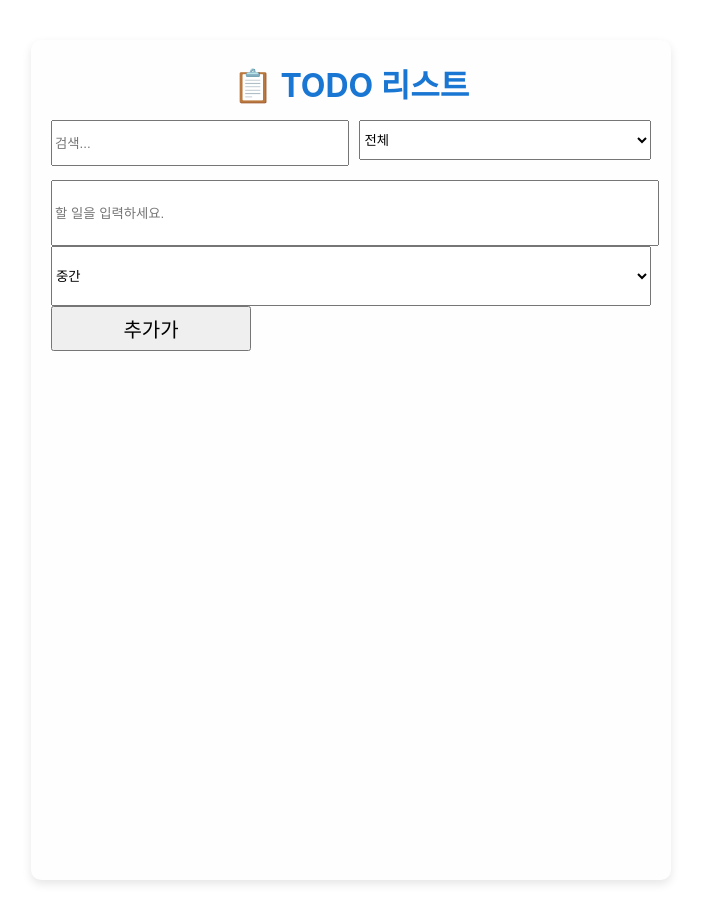
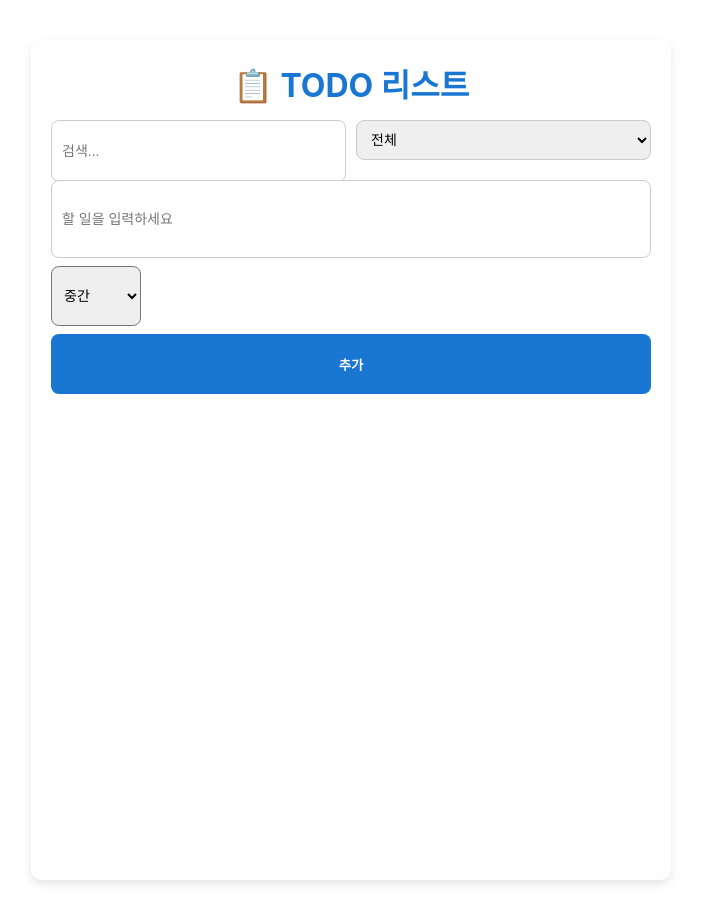
Before and after one commit to JDWdonga21/amuse-todo-app, a React (Create React App) app: page /todo in a window 1280 px wide. Shown: the whole page, without its empty margins (289-990 px from the left). Built offline with nearby package versions, Linux system fonts and the light colour scheme.

Commit message:
UIUX 개선중중

```diff
--- a/src/components/addTodoForm.tsx
+++ b/src/components/addTodoForm.tsx
@@ -1,19 +1,15 @@
-import React, {useState} from "react";
-import { useSetRecoilState } from "recoil";
-import { todoListState, TodoItemType } from "../atoms/todoListAtom";
+import React, { useState } from 'react';
+import { useSetRecoilState } from 'recoil';
+import { todoListState, TodoItemType } from '../atoms/todoListAtom';
 import { v4 as uuidv4 } from 'uuid';
-import Tbutton from "../components/todoButton";
 
 const AddTodoForm = () => {
-    const[text, setText] = useState('');
-    const[priority, setPriority] = useState<'low'|'medium'|'high'>('medium');
+  const [text, setText] = useState('');
+  const [priority, setPriority] = useState<'low' | 'medium' | 'high'>('medium');
   const setTodoList = useSetRecoilState(todoListState);
 
-
-
   const handleAdd = () => {
-        if(!text.trim()) return;
-
+    if (!text.trim()) return;
     const newTodo: TodoItemType = {
       id: uuidv4(),
       text,
@@ -21,43 +17,61 @@ const AddTodoForm = () => {
       priority,
       createdAt: new Date().toISOString(),
     };
-
-        setTodoList((oldList) => [...oldList, newTodo]);
+    setTodoList((prev) => [...prev, newTodo]);
     setText('');
   };
 
-    return(
-        <div>
+  return (
+    <div style={styles.form}>
       <input
         type="text"
-                placeholder="할 일을 입력하세요."
+        placeholder="할 일을 입력하세요"
         value={text}
-                onChange={(e)=>{
-                    setText(e.target.value)
-                }}
+        onChange={(e) => setText(e.target.value)}
+        style={styles.input}
       />
-            <select
-                value={priority}
-                onChange={(e)=>{
-                        setPriority(e.target.value as any)
-                    }
-                }
-            >
+      <select value={priority} onChange={(e) => setPriority(e.target.value as any)} style={styles.select}>
         <option value="high">높음</option>
         <option value="medium">중간</option>
         <option value="low">낮음</option>
       </select>
-            <Tbutton
-                text="추가가"
-                onButtonClick={
-                    ()=>{
-                        handleAdd();
-                    }
-                }
-            >
-
-            </Tbutton>
+      <button onClick={handleAdd} style={styles.button}>추가</button>
     </div>
   );
 };
+
+const styles: { [key: string]: React.CSSProperties } = {
+  form: {
+    display: 'flex',
+    alignItems: 'center',
+    gap: '8px',
+    flexWrap: 'wrap',
+    marginBottom: '20px',
+  },
+  input: {
+    flexGrow: 1,
+    minWidth: '150px',
+    padding: '8px 10px',
+    fontSize: '14px',
+    borderRadius: '8px',
+    border: '1px solid #ccc',
+  },
+  select: {
+    padding: '8px',
+    borderRadius: '8px',
+    fontSize: '14px',
+    width: '90px',
+  },
+  button: {
+    padding: '8px 14px',
+    backgroundColor: '#1976d2',
+    color: 'white',
+    border: 'none',
+    borderRadius: '8px',
+    fontWeight: 'bold',
+    cursor: 'pointer',
+    whiteSpace: 'nowrap',
+  },
+};
+
 export default AddTodoForm;
--- a/src/components/priorityFilter.tsx
+++ b/src/components/priorityFilter.tsx
@@ -6,7 +6,17 @@ const PriorityFilter = () => {
   const [priority, setPriority] = useRecoilState(priorityFilterState);
 
   return (
-    <select value={priority} onChange={(e) => setPriority(e.target.value as priorityFilter)}>
+    <select
+      value={priority}
+      onChange={(e) => setPriority(e.target.value as priorityFilter)}
+      style={{
+        flex: 1,
+        padding: '10px',
+        borderRadius: '8px',
+        fontSize: '14px',
+        border: '1px solid #ccc',
+      }}
+    >
       <option value="all">전체</option>
       <option value="high">높음</option>
       <option value="medium">중간</option>
--- a/src/components/searchBar.tsx
+++ b/src/components/searchBar.tsx
@@ -11,6 +11,13 @@ const SearchBar = () => {
       placeholder="검색..."
       value={filter}
       onChange={(e) => setFilter(e.target.value)}
+      style={{
+        flex: 1,
+        padding: '10px',
+        borderRadius: '8px',
+        border: '1px solid #ccc',
+        fontSize: '14px',
+      }}
     />
   );
 };
--- a/src/components/todoButton.tsx
+++ b/src/components/todoButton.tsx
@@ -2,25 +2,37 @@ import React from "react";
 
 interface TbuttonProps {
   text: string;
-    // displayYn: boolean;
   onButtonClick: () => void;
   children?: React.ReactNode;
+  type?: 'edit' | 'delete' | 'complete' | 'undo' | 'save';
 }
 
-const Tbutton: React.FC<TbuttonProps> = ({ text, onButtonClick }) => {
+const Tbutton: React.FC<TbuttonProps> = ({ text, onButtonClick, type = 'edit' }) => {
+  const baseStyle: React.CSSProperties = {
+    padding: '8px 14px',
+    borderRadius: '8px',
+    fontSize: '14px',
+    marginLeft: '6px',
+    border: 'none',
+    cursor: 'pointer',
+    fontWeight: 'bold',
+  };
+
+  const typeStyles: { [key: string]: React.CSSProperties } = {
+    save: { backgroundColor: '#ffd54f' },
+    edit: { backgroundColor: '#64b5f6', color: 'white' },
+    complete: { backgroundColor: '#81c784', color: 'white' },
+    undo: { backgroundColor: '#4db6ac', color: 'white' },
+    delete: { backgroundColor: '#e57373', color: 'white' },
+  };
+
+  const combinedStyle = { ...baseStyle, ...typeStyles[type] };
+
   return (
-        <button
-            style={{
-                width: '200px',
-                height: '45px',
-                fontSize: '20px',
-                cursor: "pointer"
-            }}
-            onClick={onButtonClick}
-        >
+    <button style={combinedStyle} onClick={onButtonClick}>
       {text}
     </button>
   );
-}
+};
 
 export default Tbutton;
--- a/src/components/todoItem.tsx
+++ b/src/components/todoItem.tsx
@@ -1,7 +1,6 @@
 import React, { useState } from 'react';
 import { useSetRecoilState } from 'recoil';
 import { todoListState, TodoItemType } from '../atoms/todoListAtom';
-
 import Tbutton from './todoButton';
 
 const TodoItem = ({ item }: { item: TodoItemType }) => {
@@ -30,48 +29,60 @@ const TodoItem = ({ item }: { item: TodoItemType }) => {
     );
   };
 
+  const containerStyle: React.CSSProperties = {
+    display: 'flex',
+    justifyContent: 'space-between',
+    alignItems: 'center',
+    backgroundColor: '#f9fbfd',
+    padding: '12px 16px',
+    borderRadius: '10px',
+    marginBottom: '10px',
+    borderLeft: `6px solid ${
+      item.priority === 'high' ? 'red' :
+      item.priority === 'medium' ? 'orange' : 'gray'
+    }`,
+  };
+
+  const textStyle: React.CSSProperties = {
+    fontSize: '16px',
+    textDecoration: item.completed ? 'line-through' : 'none',
+    color: item.completed ? '#aaa' : '#333',
+  };
+
+  const buttonContainer: React.CSSProperties = {
+    display: 'flex',
+    gap: '8px',
+    justifyContent: 'flex-end',
+    flexWrap: 'wrap',
+  };
+
   return (
-    <div>
-      <span
-        style={{
-          textDecoration: item.completed ? 'line-through' : 'none',
-          color: item.priority === 'high' ? 'red' : item.priority === 'low' ? 'gray' : 'black',
-        }}
-      >
+    <div style={containerStyle}>
+      <div style={{ flex: 1 }}>
         {isEditing ? (
           <>
-            <input value={newText} onChange={(e) => setNewText(e.target.value)} />
-            <Tbutton
-                text='저장'
-                onButtonClick={updateTodo}
-            >
-
-            </Tbutton>
+            <input
+              value={newText}
+              onChange={(e) => setNewText(e.target.value)}
+              style={{ marginRight: '8px' }}
+            />
+            <Tbutton text="저장" type="save" onButtonClick={updateTodo} />
           </>
         ) : (
-          <>
-            {item.text}
-            <Tbutton
-                text='수정'
-                onButtonClick={() => setIsEditing(true)}
-            >
-
-            </Tbutton>
-          </>
+          <span style={textStyle}>{item.text}</span>
         )}
-      </span>
+      </div>
+      <div style={buttonContainer}>
+        {!isEditing && (
+          <Tbutton text="수정" type="edit" onButtonClick={() => setIsEditing(true)} />
+        )}
         <Tbutton
-            text={item.completed ? '되돌리기' : '완료'}
-            onButtonClick={toggleComplete}
-        >
-
-        </Tbutton>
-        <Tbutton
-            text='삭제'
-            onButtonClick={deleteTodo}
-        >
-
-        </Tbutton>
+          text={item.completed ? '되돌리기' : '완료'}
+          type={item.completed ? 'undo' : 'complete'}
+          onButtonClick={toggleComplete}
+        />
+        <Tbutton text="삭제" type="delete" onButtonClick={deleteTodo} />
+      </div>
     </div>
   );
 };
--- a/src/pages/todoPage.tsx
+++ b/src/pages/todoPage.tsx
@@ -41,7 +41,7 @@ const TodoPage = () => {
 
 const styles: { [key: string]: React.CSSProperties } = {
   container: {
-    maxWidth: '600px',
+    width: '600px',
     height: '100%',
     margin: '0 auto',
     padding: '20px',
```
Lines whose indentation alone changed are shown as unchanged.
